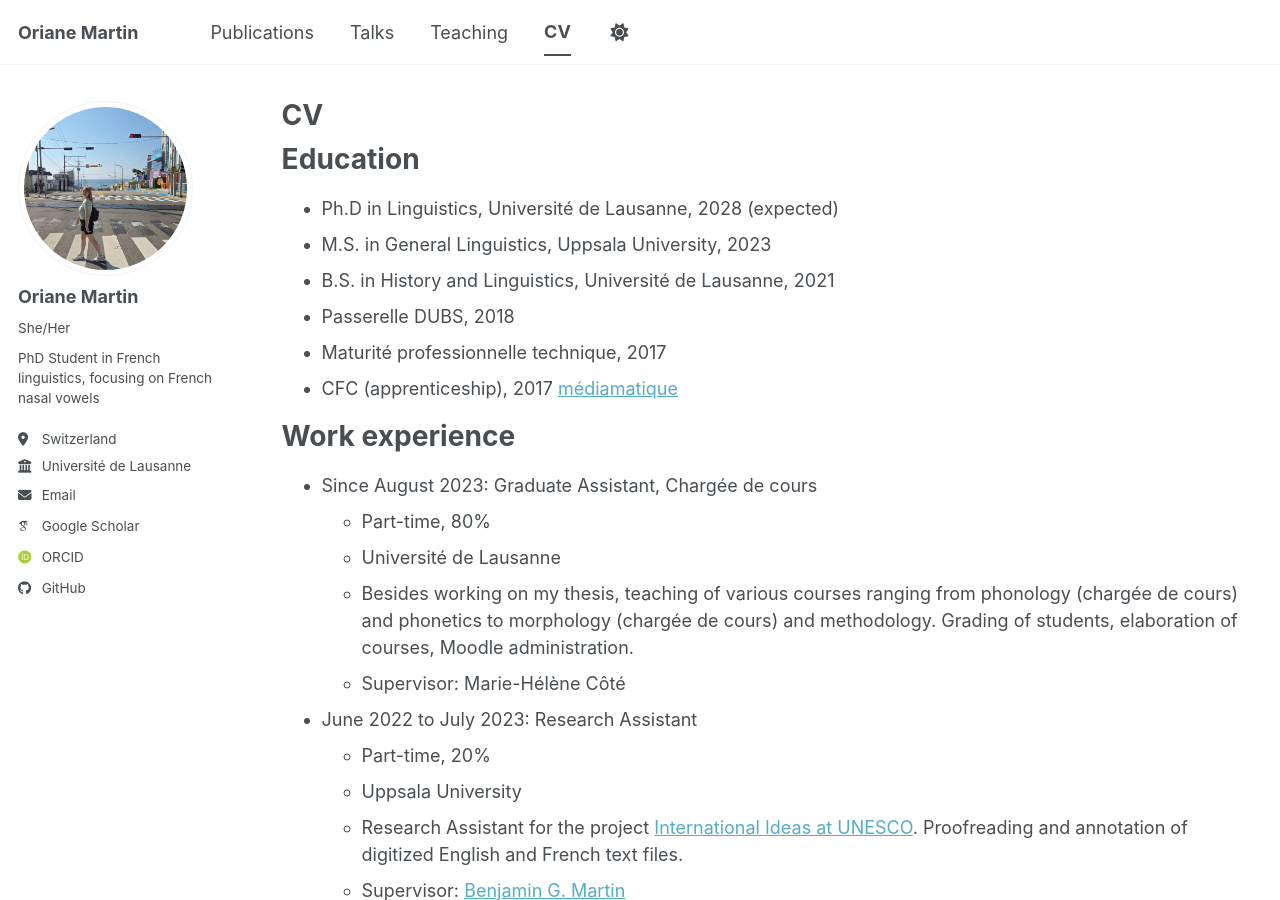
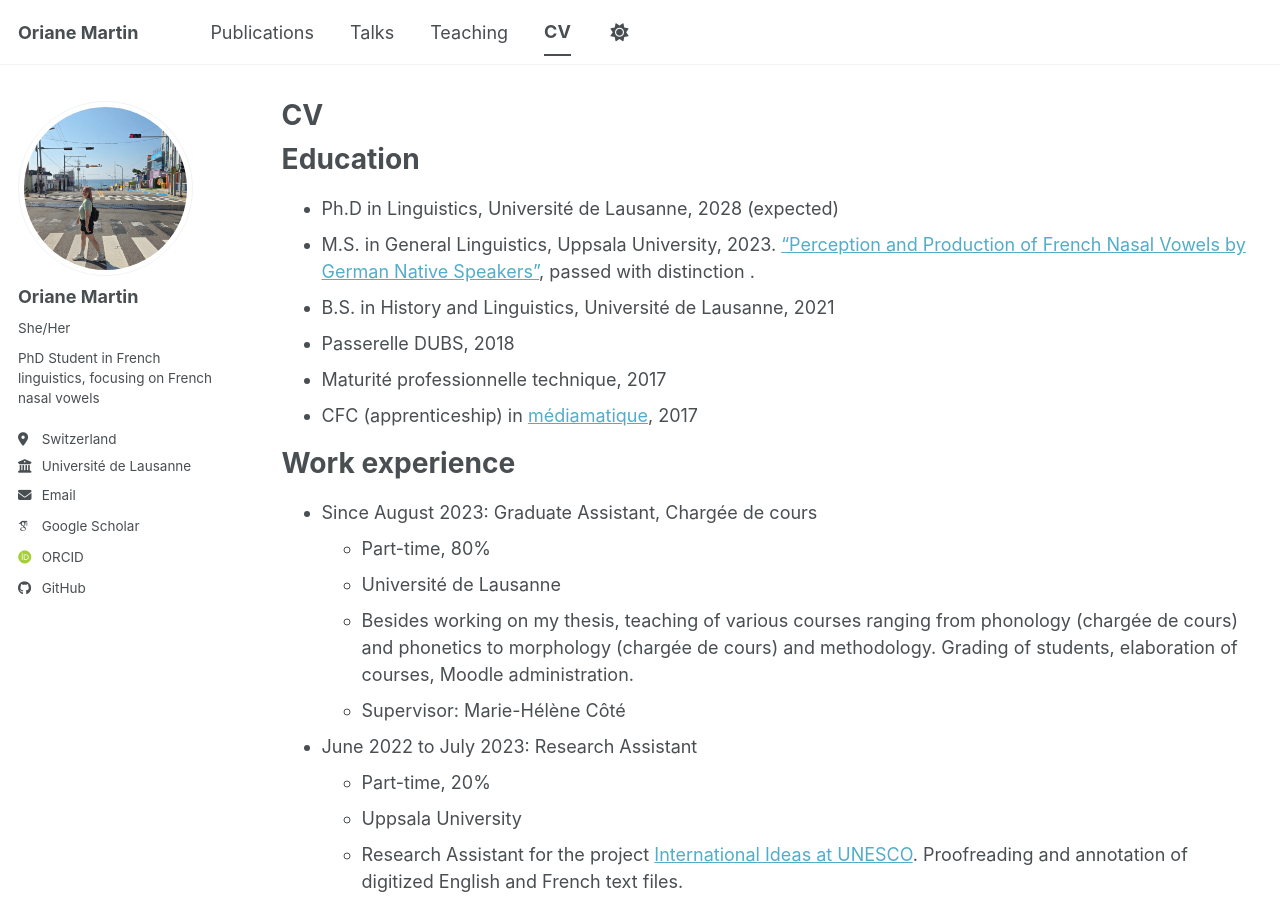
Before and after one commit to orianemartin/orianemartin, a Jekyll site: the page built from _pages/cv.md, in a window 1280 px wide and 900 px high. Built offline with Jekyll 4.4.1, drawn with Linux system fonts in a browser that asks for light colours; some web fonts are replaced; a script bundle is joined from its source files by our own code; library files that are not in the unit come from our copies.

Commit message:
Update cv.md

```diff
--- a/_pages/cv.md
+++ b/_pages/cv.md
@@ -12,11 +12,11 @@ redirect_from:
 Education
 ======
 * Ph.D in Linguistics, Université de Lausanne, 2028 (expected)
-* M.S. in General Linguistics, Uppsala University, 2023
+* M.S. in General Linguistics, Uppsala University, 2023. ["Perception and Production of French Nasal Vowels by German Native Speakers"](https://www.diva-portal.org/smash/record.jsf?pid=diva2%3A1765235&dswid=-8243), passed with distinction .
 * B.S. in History and Linguistics, Université de Lausanne, 2021
 * Passerelle DUBS, 2018
 * Maturité professionnelle technique, 2017
-* CFC (apprenticeship), 2017 [médiamatique](https://www.orientation.ch/dyn/show/1900?id=184)
+* CFC (apprenticeship) in [médiamatique](https://www.orientation.ch/dyn/show/1900?id=184), 2017
 
 Work experience
 ======
```
